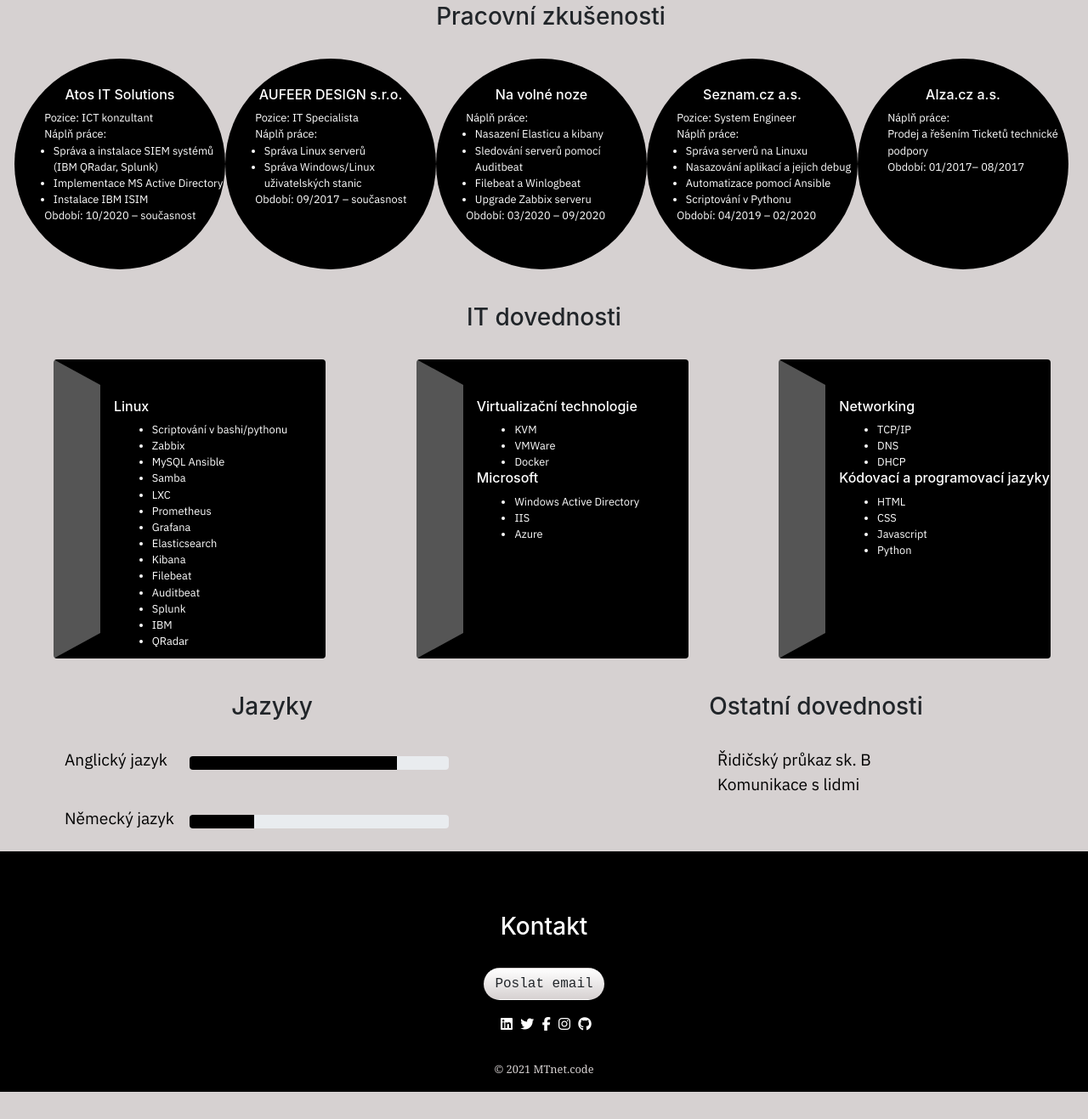
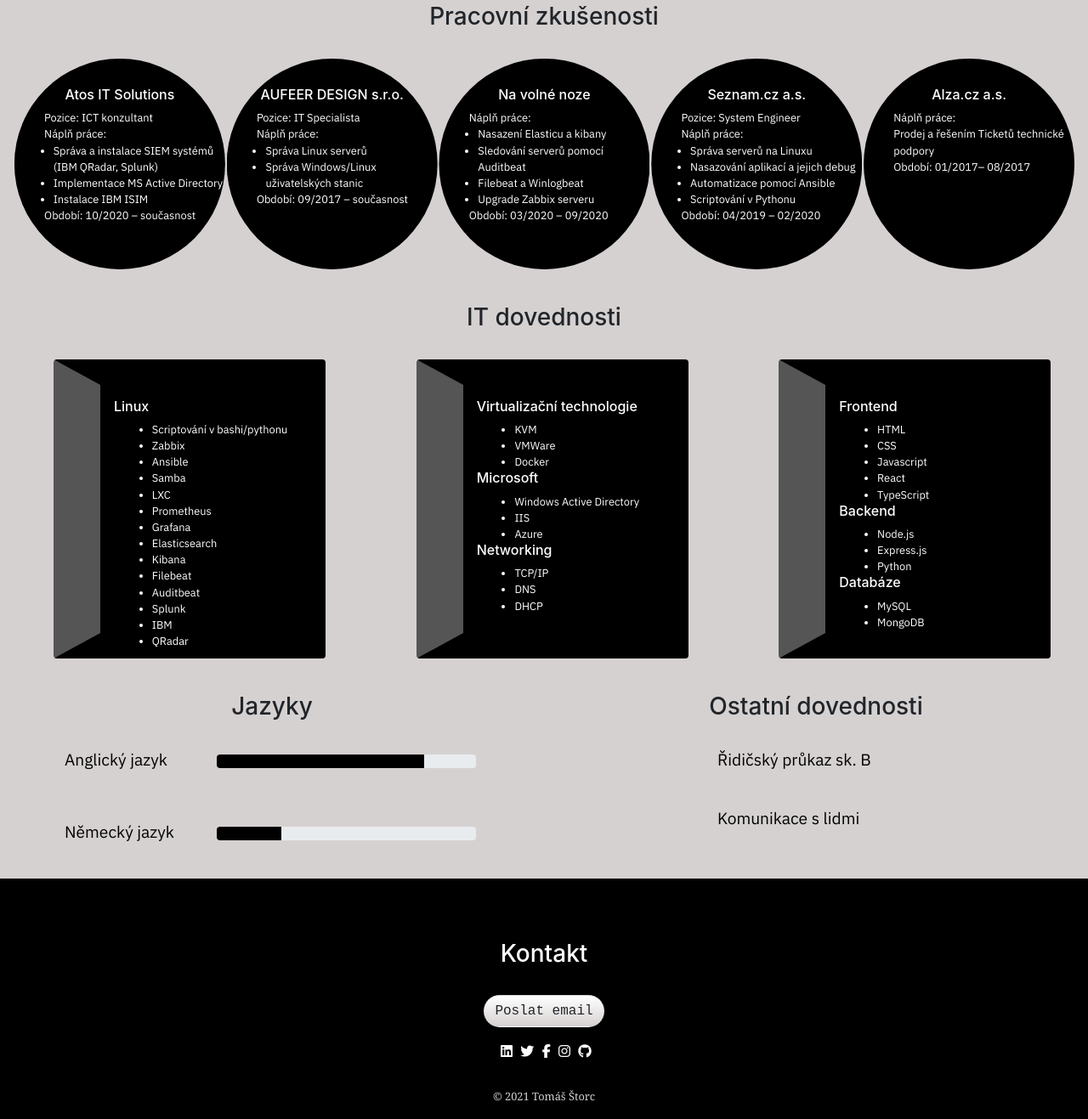
Before and after one commit to Tom1k98/tomasstorc.github.io, a plain HTML site: page index.html in a window 1280 px wide. Shown: the part 882-2199 px from the top of the page at 85% size. Before the commit the page ends 2167 px from the top, so only its background shows below. Drawn offline with nearby package versions, Linux system fonts and the light colour scheme; a web font is replaced by a local one.

Commit message:
init commit

```diff
--- a/index.html
+++ b/index.html
@@ -154,7 +154,7 @@
     </div>
 
     <!-- pracovni zkusenosti -->
-    <div class="container-fluid vzdelani" id="zkusenosti">
+    <div class="container-fluid " id="zkusenosti">
         <h3>Pracovní zkušenosti</h3>
         <div class="row vzdelani">
 
@@ -258,7 +258,7 @@
                     <ul>
                         <li>Scriptování v bashi/pythonu</li>
                         <li>Zabbix</li>
-                        <li>MySQL Ansible</li>
+                        <li>Ansible</li>
                         <li>Samba</li>
                         <li>LXC</li>
                         <li>Prometheus</li>
@@ -288,24 +288,36 @@
                         <li>IIS</li>
                         <li>Azure</li>
                     </ul>
-                </div>
-            </div>
-
-            <div class="col-lg-4">
-                <div class="card karta">
                     <h4>Networking</h4>
                     <ul>
                         <li>TCP/IP</li>
                         <li>DNS</li>
                         <li>DHCP</li>
                     </ul>
+                </div>
+            </div>
 
-                    <h4>Kódovací a programovací jazyky</h4>
+            <div class="col-lg-4">
+                <div class="card karta">
+                    <h4>Frontend</h4>
                     <ul>
                         <li>HTML</li>
                         <li>CSS</li>
                         <li>Javascript</li>
+                        <li>React</li>
+                        <li>TypeScript</li>
+                    </ul>
+
+                    <h4>Backend</h4>
+                    <ul>
+                        <li>Node.js</li>
+                        <li>Express.js</li>
                         <li>Python</li>
+                    </ul>
+                    <h4>Databáze</h4>
+                    <ul>
+                        <li>MySQL</li>
+                        <li>MongoDB</li>
                     </ul>
 
                 </div>
@@ -377,12 +389,12 @@
         </div>
     </div>
     <footer>
-        <p class="cop">© 2021 MTnet.code</p>
+        <p class="cop"></p>
     </footer>
 
 </section>
 
-
+<script src="index.js"></script>
 
 
 
--- /dev/null
+++ b/index.js
@@ -0,0 +1,2 @@
+let year=new Date().getFullYear()
+document.querySelector(".cop").innerHTML=`© ${year} Tomáš Štorc`
--- a/mobil.css
+++ b/mobil.css
@@ -31,4 +31,7 @@
 .karta {
     margin: 0 auto;
 }
+.jazyk{
+    display: inline-block;
 }
+}
--- a/style.css
+++ b/style.css
@@ -57,6 +57,9 @@
     margin-right: 0rem !important;
     padding-right: 0rem !important;
     padding-left: 1rem !important;
+    display: flex;
+    justify-content: space-around !important;
+    align-items: center;
 }
 
 .table {
@@ -148,20 +151,22 @@
 /* ostatni dovednosti */
 
 .progress{
+
     width: 50%;
     position: relative;
-    left: 13rem;
-    bottom: 1.2rem;
+    left: 15rem;
+    bottom: 2.3rem;
+
 
 }
 .progress-bar{
     background-color: black !important;
 }
 .jazyky, .dovednosti{
-    display: inline;
     color: black;
     font-family: 'IBM Plex Sans', sans-serif ;
     font-size: 1rem;
+
 }
 .dovednosti{
     margin-left: 8rem;
```
